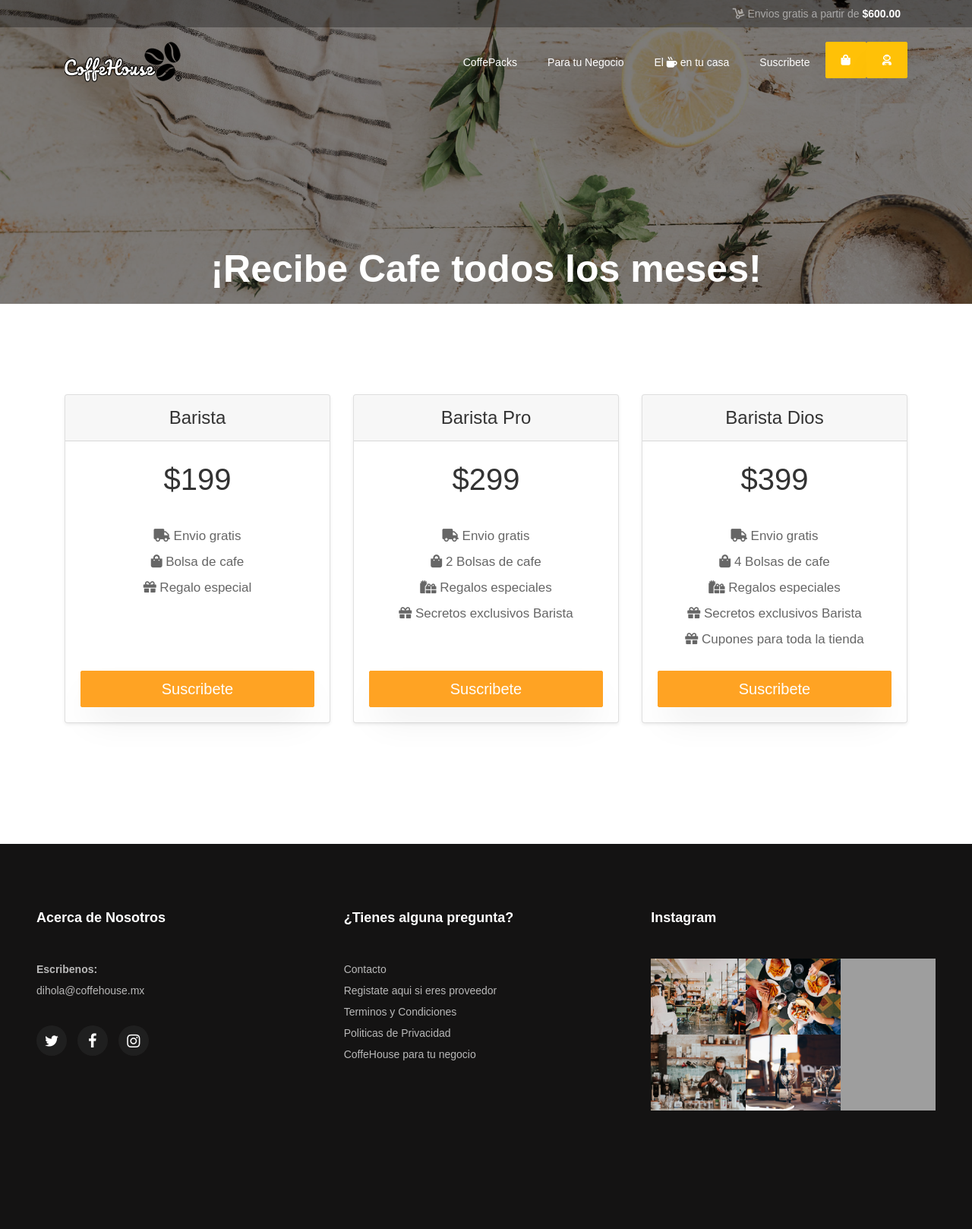
After one commit to tonatiuh19/coffeHouse, a PHP site: page /suscribete/ in a window 1280 px wide. The commit adds this page. Shown: the whole page at 76% size. Run offline with PHP 8.4, Linux system fonts and the light colour scheme; some libraries are stand-ins or nearby versions; some web fonts are replaced; grey boxes are pictures that could not be loaded.

Commit message:
Different sections

```diff
--- a/admin/footer.php
+++ b/admin/footer.php
@@ -48,14 +48,6 @@
             </div>
           </div>
         </div>
-        <div class="row">
-          <div class="col-md-12 text-center">
-
-            <p><!-- Link back to Colorlib can't be removed. Template is licensed under CC BY 3.0. -->
-  Copyright &copy;<script>document.write(new Date().getFullYear());</script> CoffeHouse All rights reserved </a>
-  <!-- Link back to Colorlib can't be removed. Template is licensed under CC BY 3.0. --></p>
-          </div>
-        </div>
       </div>
     </footer>
 
@@ -80,7 +72,7 @@
                   </tr>
                   <tr>
                     <td>&nbsp;</td>
-                    <td><button class="tiny secondary btn btn-secondary" id="clear">Limpiar mi bolsa</button></td>
+                    <td><button class="tiny secondary btn btn-secondary" id="clear" type="button">Limpiar mi bolsa</button></td>
                     <td id="checkoutBtn"></td>
                   </tr>
                 </table>
--- a/admin/header.php
+++ b/admin/header.php
@@ -61,9 +61,9 @@
         <div class="collapse navbar-collapse" id="ftco-nav">
           <ul class="navbar-nav ml-auto">
             <li class="nav-item <!--active-->"><a href="index.html" class="nav-link">CoffePacks</a></li>
-            <li class="nav-item"><a href="about.html" class="nav-link">Para tu Negocio</a></li>
-            <li class="nav-item"><a href="menu.html" class="nav-link">El <i class="fas fa-globe-americas"></i> en tu casa</a></li>
-            <li class="nav-item"><a href="menu.html" class="nav-link">Suscribete</a></li>
+            <li class="nav-item"><a href="../yourBusiness/" class="nav-link">Para tu Negocio</a></li>
+            <li class="nav-item"><a href="../coffeWorld/" class="nav-link">El <i class="fas fa-mug-hot"></i> en tu casa</a></li>
+            <li class="nav-item"><a href="../suscribete/" class="nav-link">Suscribete</a></li>
             <li class="nav-item"><a data-toggle="modal" href="#myCart" class="nav-link btn btn-warning btn-sm" data-toggle="tooltip" title="Tu bolsa de compras"><i class="fas fa-shopping-bag fa-1x"></i><span id="countCart"></span></a></li>
              <?php
               if (isset($_SESSION['email'])){
--- /dev/null
+++ b/suscribete/index.php
@@ -0,0 +1,70 @@
+<?php
+require_once('../admin/header.php');
+?>
+<section class="hero-wrap hero-wrap-2" style="background-image: url('../images/bg_4.jpg');" data-stellar-background-ratio="0.5">
+	<div class="overlay"></div>
+	<div class="container">
+		<div class="row no-gutters slider-text align-items-end justify-content-center">
+			<div class="col-md-9 ftco-animate text-center">
+				<h1 class="mb-2 bread">¡Recibe Cafe todos los meses!</h1>
+			</div>
+		</div>
+	</div>
+</section>
+
+<section class="ftco-section">
+	<div class="container">
+		<div class="card-deck mb-3 text-center">
+			<div class="card mb-4 shadow-sm">
+				<div class="card-header">
+					<h4 class="my-0 font-weight-normal">Barista</h4>
+				</div>
+				<div class="card-body d-flex flex-column">
+					<h1 class="card-title pricing-card-title">$199 <small class="text-muted"></small></h1>
+					<ul class="list-unstyled mt-3 mb-4">
+						<li><i class="fas fa-truck"></i> Envio gratis</li>
+						<li><i class="fas fa-shopping-bag"></i> Bolsa de cafe</li>
+						<li><i class="fas fa-gift"></i> Regalo especial</li>
+					</ul>
+					<button type="button" class="btn btn-lg btn-block btn-primary mt-auto">Suscribete</button>
+				</div>
+			</div>
+			<div class="card mb-4 shadow-sm">
+				<div class="card-header">
+					<h4 class="my-0 font-weight-normal">Barista Pro</h4>
+				</div>
+				<div class="card-body d-flex flex-column">
+					<h1 class="card-title pricing-card-title">$299 <small class="text-muted"></small></h1>
+					<ul class="list-unstyled mt-3 mb-4">
+						<li><i class="fas fa-truck"></i> Envio gratis</li>
+						<li><i class="fas fa-shopping-bag"></i> 2 Bolsas de cafe</li>
+						<li><i class="fas fa-gifts"></i> Regalos especiales</li>
+						<li><i class="fas fa-gift"></i> Secretos exclusivos Barista</li>
+					</ul>
+					<button type="button" class="btn btn-lg btn-block btn-primary mt-auto">Suscribete</button>
+				</div>
+			</div>
+			<div class="card mb-4 shadow-sm">
+				<div class="card-header">
+					<h4 class="my-0 font-weight-normal">Barista Dios</h4>
+				</div>
+				<div class="card-body d-flex flex-column">
+					<h1 class="card-title pricing-card-title">$399 <small class="text-muted"></small></h1>
+					<ul class="list-unstyled mt-3 mb-4">
+						<li><i class="fas fa-truck"></i> Envio gratis</li>
+						<li><i class="fas fa-shopping-bag"></i> 4 Bolsas de cafe</li>
+						<li><i class="fas fa-gifts"></i> Regalos especiales</li>
+						<li><i class="fas fa-gift"></i> Secretos exclusivos Barista</li>
+						<li><i class="fas fa-gift"></i> Cupones para toda la tienda</li>
+					</ul>
+					<button type="button" class="btn btn-lg btn-block btn-primary mt-auto">Suscribete</button>
+				</div>
+			</div>
+		</div>
+	</div>
+</section>
+
+
+<?php
+require_once('../admin/footer.php');
+?>
```
Also changed, not shown: check-out-save/index.php (+4 -4 lines), check-out/index.php (+4 -4 lines), coffeWorld/index.php (added, +73 -0 lines), index.php (+78 -23 lines), yourBusiness/index.php (added, +58 -0 lines).
